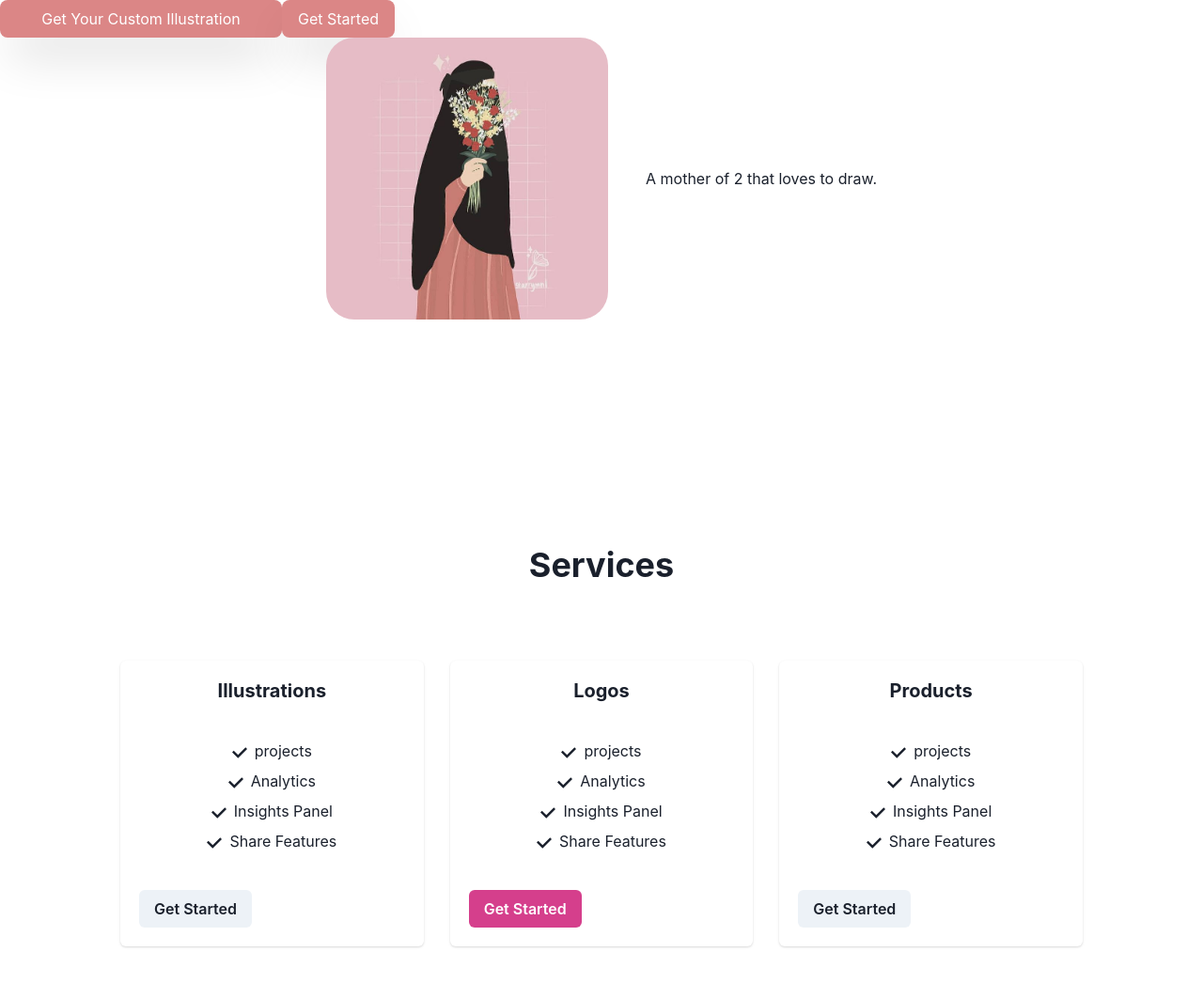
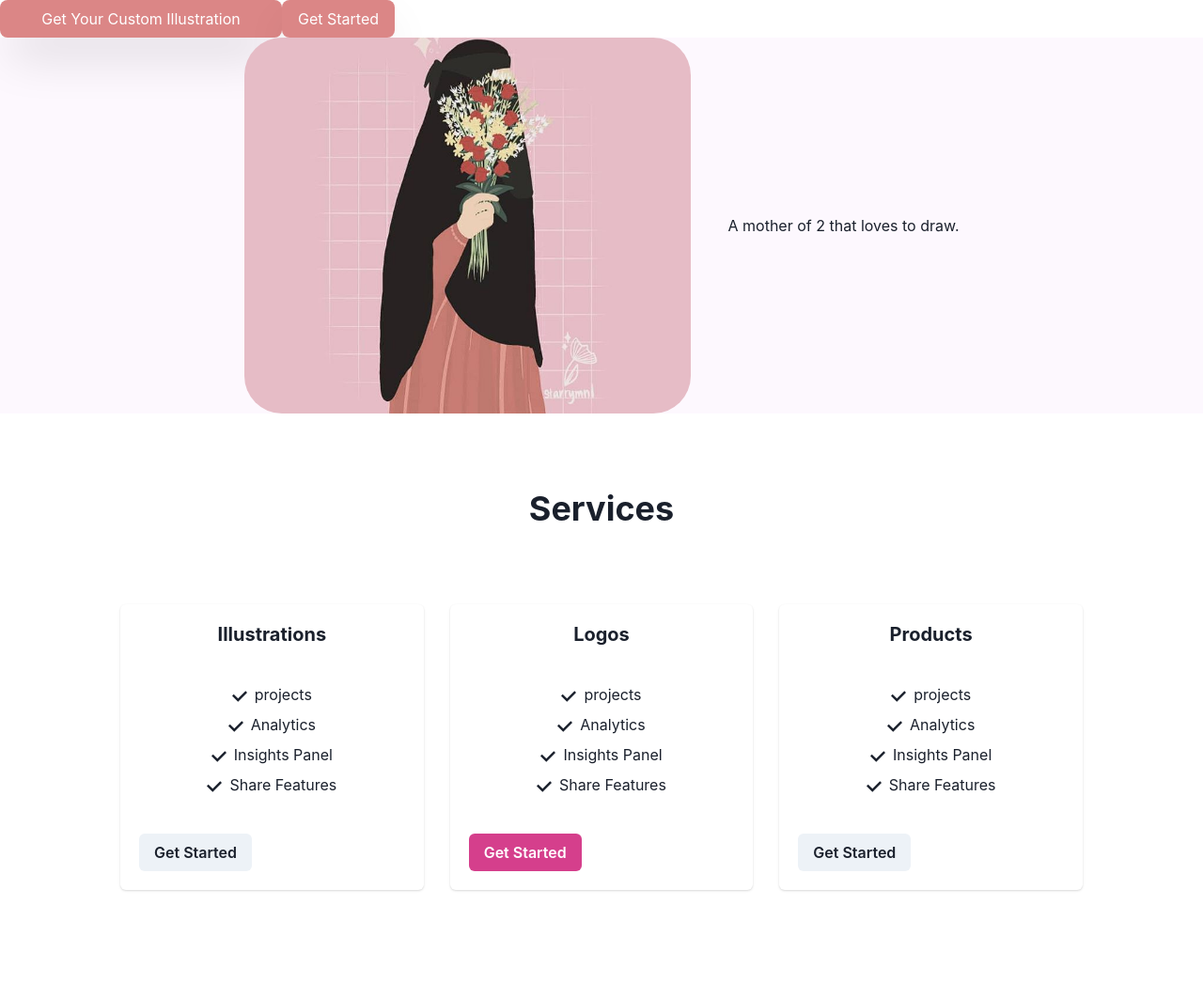
Before and after one commit to efunzz/starrymnl-react-website, a React (Vite) app: page / in a window 1280 px wide. Shown: the top 1046 px of the page at 94% size. Built offline with nearby package versions, Linux system fonts and the light colour scheme.

Commit message:
create-about-section

```diff
--- a/src/App.jsx
+++ b/src/App.jsx
@@ -15,10 +15,13 @@ function App() {
       <Button width={120} color="#DB8686">
         Get Started
       </Button>
-      <div className="about-section-1">
+      <div
+        className="about-section-1"
+        style={{ backgroundColor: "rgba(240, 215, 247, 0.18)" }}
+      >
         <AboutSection />
       </div>
-      <div className="service-section h-screen  justify-center items-center text-center mt-60">
+      <div className="service-section h-screen  justify-center items-center text-center mt-20">
         <Heading mb={20}>Services</Heading>
         <ServiceCard />
       </div>
--- a/src/components/AboutSection.jsx
+++ b/src/components/AboutSection.jsx
@@ -4,8 +4,10 @@ function AboutSection() {
   return (
     <div className="about-section flex justify-center items-center text-center">
       <Image
-        borderRadius="30px"
-        boxSize="300px"
+        borderRadius="40px"
+        width="475px" // Set the width
+        height="400px" // Set the height
+        boxShadow={100}
         objectFit="cover"
         src="/kkweb.JPG"
         alt="Dan Abramov"
--- a/src/index.css
+++ b/src/index.css
@@ -2,4 +2,7 @@
 @tailwind components;
 @tailwind utilities;
 
-.service-section {}
+.custom-bg {
+    background-color: #F0D7F7;
+    opacity: 0.18;
+}
```
